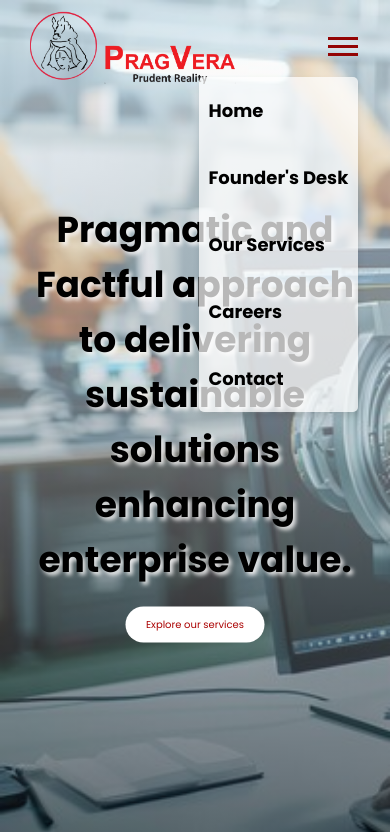
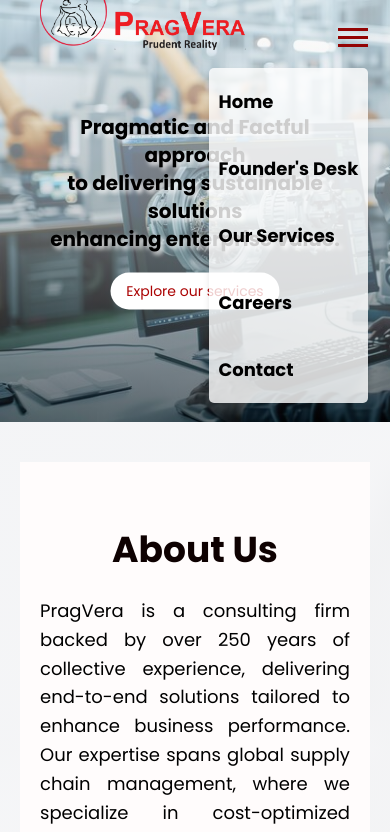
Before and after one commit to Varshitha2912/pragvera, a plain HTML site: page index.html in a window 390 px wide. Both pictures are taken after a click on the element 343 px from the left and 46 px from the top of the page. Shown: the top 832 px of the page. Drawn offline with Linux system fonts and the light colour scheme.

Commit message:
mobile view changes

```diff
--- a/style.css
+++ b/style.css
@@ -50,6 +50,11 @@ nav {
     height: 40px; /* Adjust the size of the secondary logo */
 }
 
+@media (max-width: 700px) {
+    .services-header .logo-container {
+        margin-top: 20%;/* Reduce spacing between logos */
+    }
+}
 .nav-links ul {
     display: flex;
     list-style: none; /* Remove default list styling */
@@ -99,6 +104,28 @@ nav {
     text-shadow: 3px 3px 4px rgba(250, 249, 249, 0.896);
 
 }
+@media (max-width: 768px) {
+    .text-box {
+        max-width: 400px; /* Reduce the width for tablets */
+        font-size: 16px; /* Adjust font size */
+        padding: 10px; /* Add padding for better spacing */
+    }
+
+    .text-box h2 {
+        font-size: 20px; /* Reduce heading size */
+        line-height: 1.4; /* Adjust line height for readability */
+    }
+
+    .text-box a.hero-btn {
+        font-size: 14px; /* Reduce button font size */
+        padding: 8px 16px; /* Adjust button padding */
+    }
+    .header {
+        height: 50vh; /* Reduce height for smaller screens */
+        padding: 10px; /* Adjust padding */
+    }
+}
+
 /* Services Page Header */
 .services-header {
     margin-top: 3.2%;
@@ -351,7 +378,7 @@ nav {
         position: absolute;
         top: 60px; /* Adjust based on your nav height */
         right: 20px;
-        background-color: rgba(255, 255, 255, 0.721); /* Background for the dropdown */
+        background-color: rgba(255, 255, 255, 0.803); /* Background for the dropdown */
         box-shadow: 0 4px 6px rgba(0, 0, 0, 0.1); /* Optional shadow */
         padding: 10px;
         border-radius: 5px; /* Optional rounded corners */
```
Also changed, not shown: apply.html (+1 -1 lines), careers.html (+1 -1 lines), contact.html (+1 -1 lines), founders_desk.html (+1 -1 lines), services.html (+1 -1 lines).
